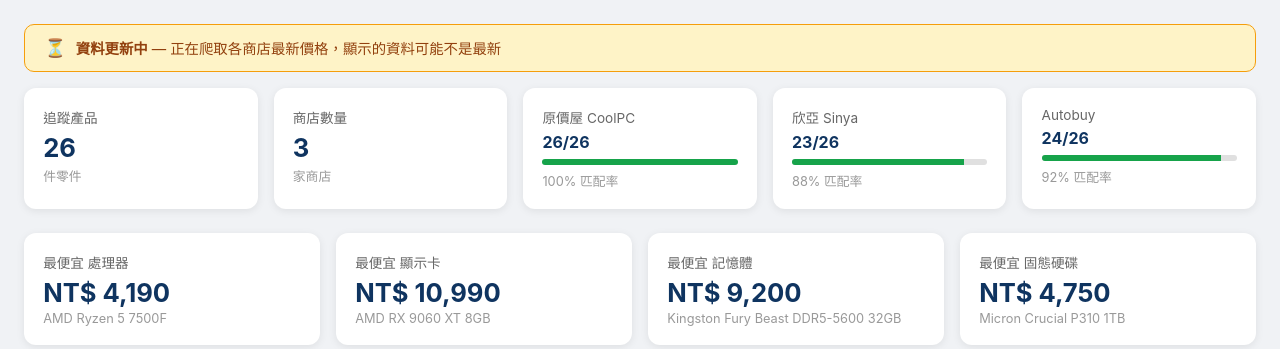
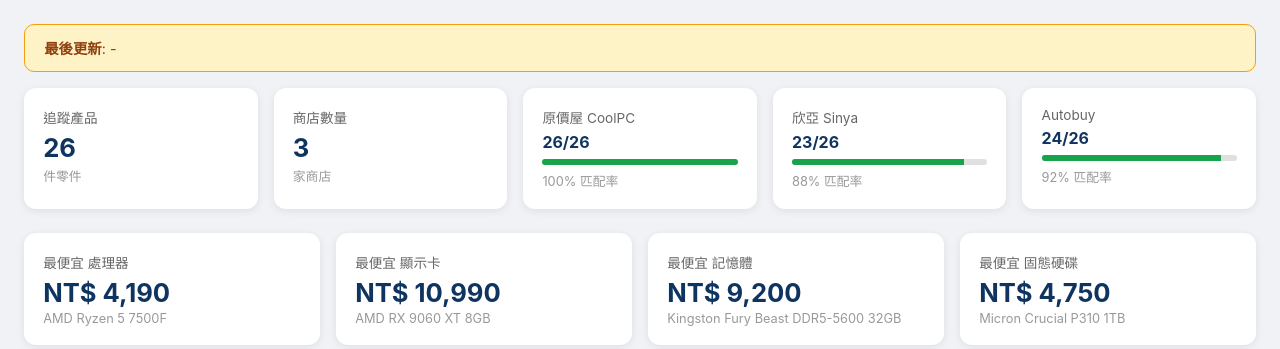
Before and after one commit to ChienKaiMa/taiwan-pc-prices, a Python web app: template web/templates/index.html in a window 1280 px wide. Shown: the part 179-528 px from the top of the page. Run offline with Jinja, Linux system fonts and the light colour scheme; the template is opened without the code that fills it, so the values that code supplies are empty.

Commit message:
Show last scrape timestamp in banner (_generated_at from history.json)

```diff
--- a/scripts/generate_static.py
+++ b/scripts/generate_static.py
@@ -119,6 +119,7 @@
         except (json.JSONDecodeError, KeyError) as e:
             print(f"Warning: could not merge existing history: {e}")
 
+    new_history["_generated_at"] = datetime.now().strftime("%Y-%m-%d %H:%M")
     with open(history_path, "w") as f:
         json.dump(new_history, f, ensure_ascii=False, indent=2)
 
--- a/server.py
+++ b/server.py
@@ -111,6 +111,7 @@
                     h = _db.get_price_history(p["name"], days)
                     if h:
                         result[p["name"]] = h
+                result["_generated_at"] = datetime.now().strftime("%Y-%m-%d %H:%M")
                 self._send_json(result)
         elif path == "/api/products":
             self._send_json(_db.get_all_products())
--- a/web/templates/index.html
+++ b/web/templates/index.html
@@ -73,9 +73,8 @@
   </div>
 </header>
 <div class="container">
-  <div id="scrapeBanner" style="display:none; background:#fef3c7; border:1px solid #f59e0b; border-radius:10px; padding:.8rem 1.2rem; margin-bottom:1rem; font-size:.9rem; color:#92400e; display:flex; align-items:center; gap:.6rem;">
-    <span style="font-size:1.1rem;">⏳</span>
-    <span><strong>資料更新中</strong> — 正在爬取各商店最新價格，顯示的資料可能不是最新</span>
+  <div id="scrapeBanner" style="background:#fef3c7; border:1px solid #f59e0b; border-radius:10px; padding:.8rem 1.2rem; margin-bottom:1rem; font-size:.9rem; color:#92400e; display:flex; align-items:center; gap:.6rem;">
+    <span id="bannerText"><strong>最後更新</strong>: <span id="lastUpdate">-</span></span>
   </div>
 
   <div class="stats-grid" id="statsGrid"></div>
@@ -326,6 +325,9 @@
   fullHistoryData = history;
   if (bustCacheOverride === undefined) _bustCache = false;
   if (!history) { document.getElementById('volatilityGrid').innerHTML = ''; return; }
+  if (history._generated_at) {
+    document.getElementById('lastUpdate').textContent = history._generated_at;
+  }
   const categories = [...new Set(allData.map(p => p.category))].sort();
   const prodCat = {};
   const prodMsrp = {};
@@ -580,10 +582,12 @@
     const r = await fetch('/api/scrape-status');
     const data = await r.json();
     const banner = document.getElementById('scrapeBanner');
+    const text = document.getElementById('bannerText');
     if (data.running) {
-      banner.style.display = 'flex';
+      text.innerHTML = '<span style="font-size:1.1rem;">⏳</span> <strong>資料更新中</strong> — 正在爬取各商店最新價格';
     } else {
-      banner.style.display = 'none';
+      const ts = document.getElementById('lastUpdate').textContent;
+      text.innerHTML = '<strong>最後更新</strong>: ' + (ts || '-');
     }
   } catch (e) {
     // ignore
```
Also changed, not shown: docs/index.html (+9 -5 lines).
